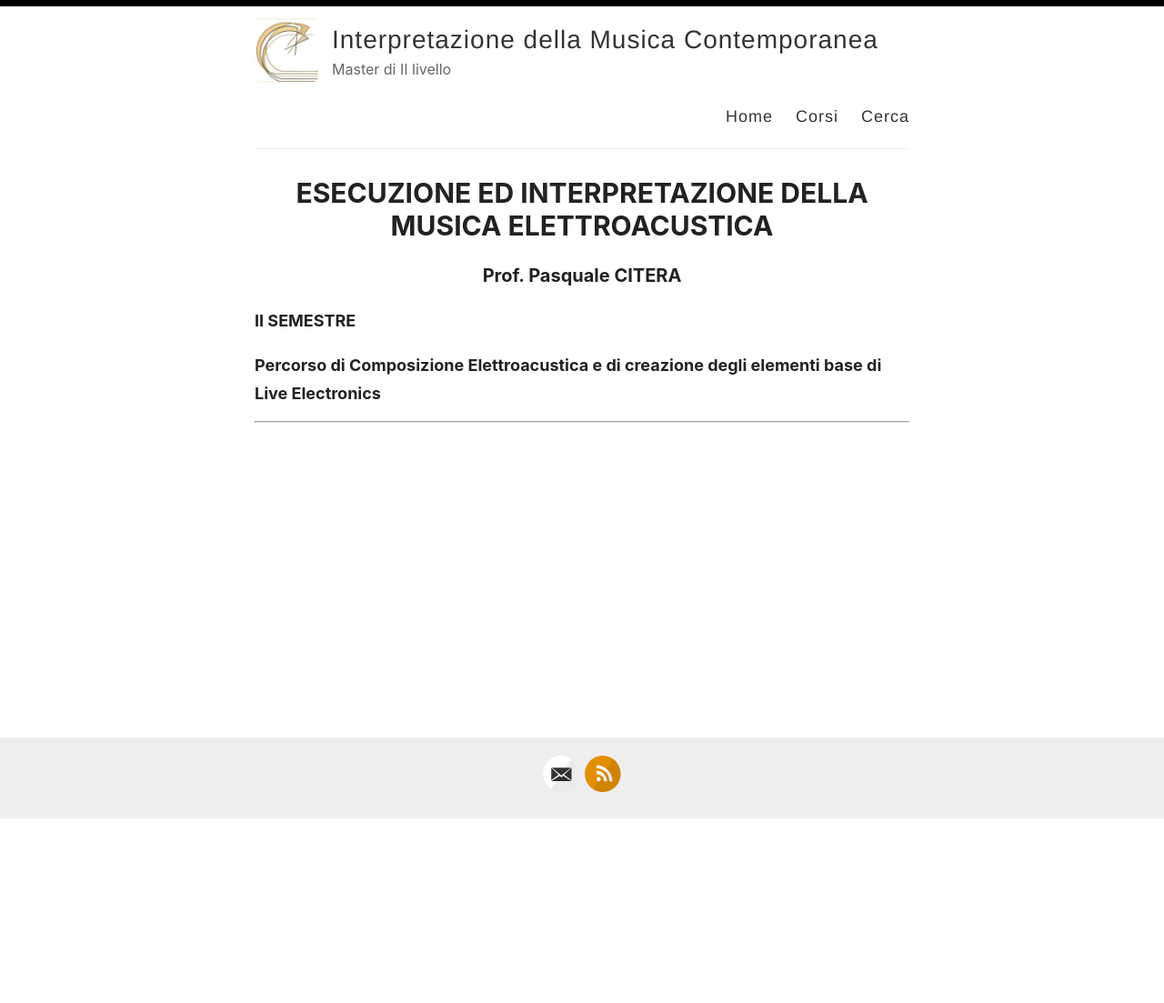
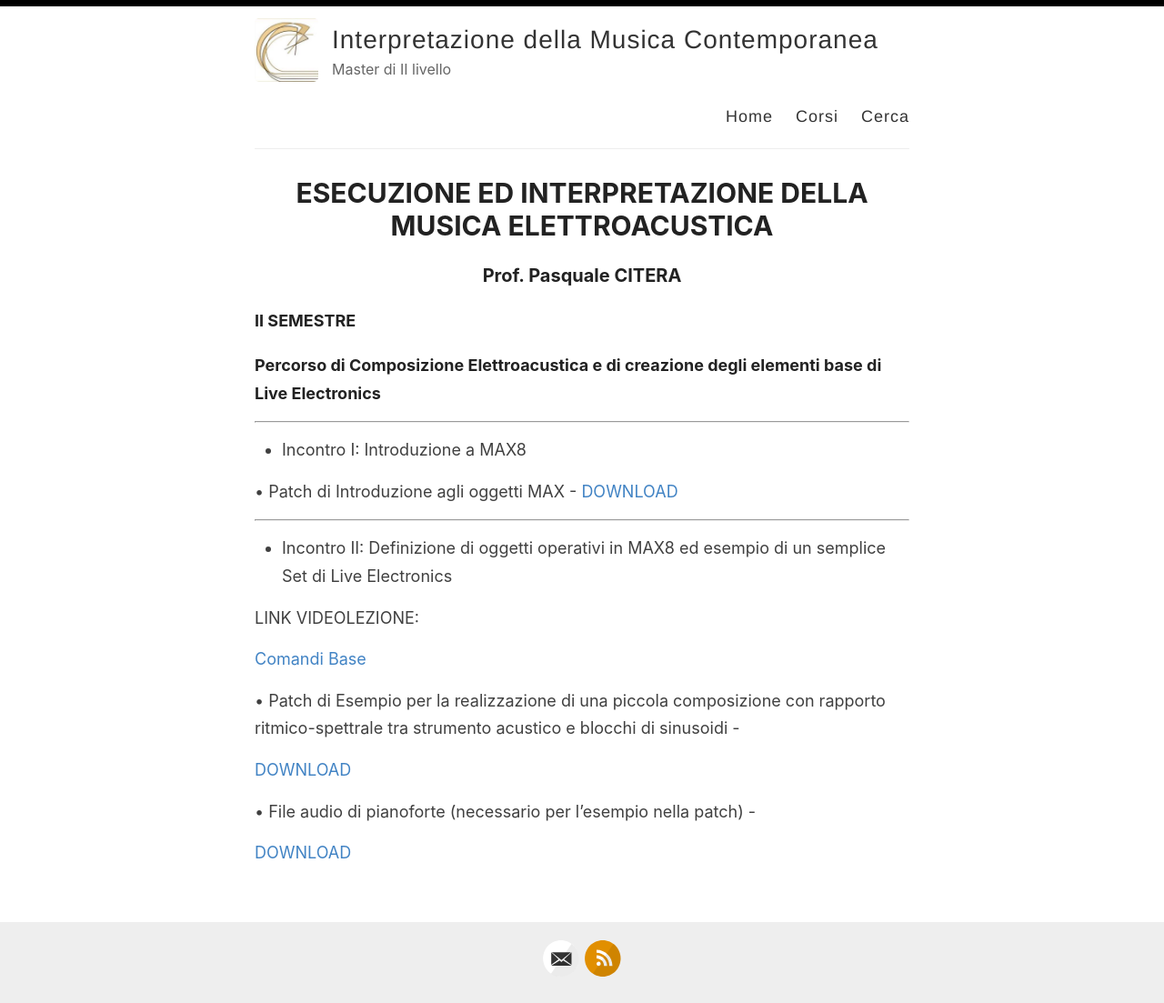
Before and after one commit to mastercontemporanea/2022, a Jekyll site: the page built from _pages/citera2nd.md, in a window 1280 px wide. Shown: the whole page at 91% size. Built offline with Jekyll 4.4.1, drawn with Linux system fonts in a browser that asks for light colours; before the commit the page ends 901 px from its top, so only the background shows below that.

Commit message:
II lezione

```diff
--- a/_pages/citera2nd.md
+++ b/_pages/citera2nd.md
@@ -12,3 +12,34 @@ permalink: /citera2nd/
 
 
 ---
+
+
+
+- Incontro I: Introduzione a MAX8
+
+
+
+• Patch di Introduzione agli oggetti MAX -
+<a href="https://www.dropbox.com/s/ievrzvp8o7gfdi2/01a_Introduzione.maxhelp?dl=0" target="_blank">DOWNLOAD</a>
+
+
+---
+
+
+
+
+
+- Incontro II: Definizione di oggetti operativi in MAX8 ed esempio di un semplice Set di Live Electronics
+
+
+LINK VIDEOLEZIONE:
+
+ <a href="https://youtu.be/MhDD_mLRZf4" target="_blank">Comandi Base</a>
+
+• Patch di Esempio per la realizzazione di una piccola composizione con rapporto ritmico-spettrale tra strumento acustico e blocchi di sinusoidi -
+
+<a href="https://www.dropbox.com/s/37klpwrtke2r3gq/TutorialLezione2.maxpat?dl=0" target="_blank">DOWNLOAD</a>
+
+• File audio di pianoforte (necessario per l'esempio nella patch) -
+
+<a href="https://www.dropbox.com/s/jom8r8n16ovbjjd/pianoforte_esempio.mp3?dl=0" target="_blank">DOWNLOAD</a>
```
Also changed, not shown: _pages/corsi.md (+15 -10 lines).
